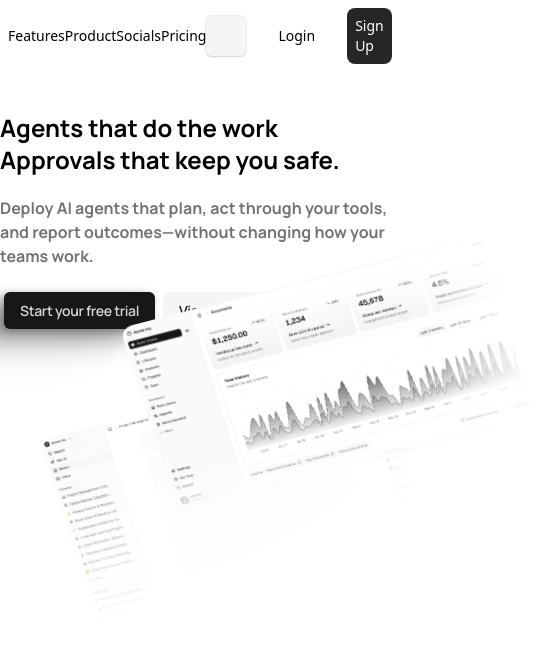
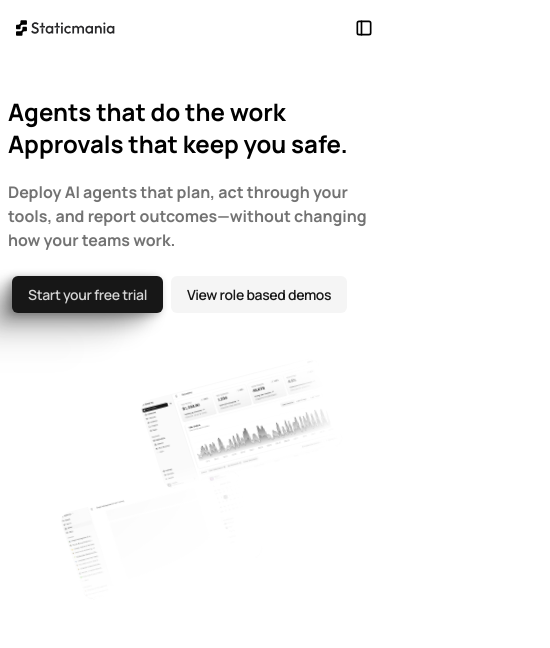
Before and after one commit to shogun444/Template, a Next.js app: page / in a window 390 px wide. Shown: the top 648 px of the page, 550 px wide, since content can reach past the window. Built offline with nearby package versions, Linux system fonts and the light colour scheme.

Commit message:
Made Navbar Responssive

```diff
--- a/app/Provider/Container.tsx
+++ b/app/Provider/Container.tsx
@@ -1,7 +1,7 @@
 import { cn } from "../utils/tailwind-clsx";
 
 export default function Container({children , className} : { children : React.ReactNode ,  className? : string}){
-  return (<div className={cn("max-w-7xl mx-auto   ",className)}>
+  return (<div className={cn("md:max-w-7xl  md:mx-auto mx-2    ",className)}>
     {children}
   </div>)
 }
--- a/app/components/Hero/Images.tsx
+++ b/app/components/Hero/Images.tsx
@@ -3,7 +3,7 @@ import { motion } from "motion/react";
 import Image from "next/image";
 export default function Images() {
   return (
-    <div className="relative w-full min-h-1 pt-20 perspective-[4000px] transform-3d">
+    <div className="relative w-1/2 md:w-full min-h-1 pt-50 md:pt-20 perspective-[4000px] transform-3d">
 
       <motion.div initial={{y:-100 , opacity :0}}
       animate={{y:10,opacity:1}}
--- a/app/components/Hero/hero.tsx
+++ b/app/components/Hero/hero.tsx
@@ -29,7 +29,7 @@ export function Header({
   className?: string;
 }) {
   return (
-    <div className={cn("max-w-4xl mb-5 mt-10 md:mt-20 lg:mt-32 text-2xl md:text-4xl lg:text-6xl font-bold font-display", className)}>
+    <div className={cn("max-w-4xl mb-5 mt-10 md:mt-20 lg:mt-32  text-2xl md:text-4xl lg:text-6xl font-bold font-display", className)}>
       {children}
     </div>
   );
--- a/app/components/Navbar/navbar.tsx
+++ b/app/components/Navbar/navbar.tsx
@@ -1,28 +1,126 @@
-import Link from "next/link"
-import ModeToggle from "../modetoggle"
-import Image from "next/image"
-import Container from "@/app/Provider/Container"
+"use client";
+import Link from "next/link";
+import ModeToggle from "../modetoggle";
+import Image from "next/image";
+import Container from "@/app/Provider/Container";
+import { useState } from "react";
 
-export default function Navbar(){
-  const links = [{name : "Features" , href : "Features"} , {name : "Product" , href : "/Product"} , {name : "Socials" , href : "/socials"} , {name : "Pricing" , href : "/Pricing"}
+export default function Navbar() {
+  const links = [
+    { name: "Features", href: "Features" },
+    { name: "Product", href: "/Product" },
+    { name: "Socials", href: "/socials" },
+    { name: "Pricing", href: "/Pricing" },
+  ];
+  const [visible, setVisbible] = useState(false);
 
+  return (
+    <Container>
+      <div className="rounded-lg w-full flex  justify-between items-center  dark:bg-neutral-800 p-2 ">
+        <Link href={"/"} className="flex items-center ">
+          <Image
+            className="h-10  rounded-md "
+            src={"/logo.svg"}
+            alt="/logo.svg"
+            height={100}
+            width={100}
+          />
+        </Link>
 
-]
-  return(
-  <Container>
-  <div className="rounded-lg w-full flex  justify-between items-center  dark:bg-neutral-800 p-2 ">
-    <Link href={'/'} className="flex items-center ">
-      <Image className="h-10  rounded-md " src={"/logo.svg"} alt="/logo.svg" height={100} width={100}/>
+        <div
+          onClick={() => setVisbible((prev) => !prev)}
+          className="flex    items-center md:hidden "
+        >
+          {visible && (
+            <div
+              onClick={(e) => e.stopPropagation()}
+              className="absolute group flex bg-neutral-500/60  flex-col top-0  w-full h-screen overflow-hidden z-10 gap-5  -translate-x-[93%] mx-auto pl-4"
+            >
+              <div className="flex mt-2 justify-between items-center">
+                <Image
+                  className="h-10 rounded-md "
+                  src={"/logo-mode.svg"}
+                  alt="/logo.svg"
+                  height={100}
+                  width={100}
+                />
+                <span
+                  onClick={() => setVisbible(false)}
+                  className="mr-2 hover:cursor-pointer hover:text-neutral-600"
+                >
+                  {" "}
+                  <svg
+                    xmlns="http://www.w3.org/2000/svg"
+                    width="28"
+                    height="28"
+                    viewBox="0 0 24 24"
+                    fill="none"
+                    stroke="currentColor"
+                    strokeWidth="2"
+                    strokeLinecap="round"
+                    strokeLinejoin="round"
+                    className="tabler-icon tabler-icon-x "
+                  >
+                    <path d="M18 6l-12 12"></path>
+                    <path d="M6 6l12 12"></path>
+                  </svg>{" "}
+                </span>
+              </div>
 
-  </Link>
+              {links.map((itm, id) => (
+                <Link
+                  key={id}
+                  className=" hover:cursor-pointer  hover:text-neutral-700 text-xl font-medium"
+                  href={itm.href}
+                >
+                  {itm.name}
+                </Link>
+              ))}
+            </div>
+          )}
 
-  {links.map((itm,id)=>(<Link key={id} className=" hover:cursor-pointer hover:text-neutral-700 text-sm font-medium"  href={itm.href}>{itm.name}</Link>))}
+          <svg
+            xmlns="http://www.w3.org/2000/svg"
+            width="30"
+            height="24"
+            viewBox="0 0 24 24"
+            fill="none"
+            stroke="currentColor"
+            strokeWidth="2"
+            strokeLinecap="round"
+            strokeLinejoin="round"
+            className="tabler-icon tabler-icon-layout-sidebar size-5"
+          >
+            <path d="M4 4m0 2a2 2 0 0 1 2 -2h12a2 2 0 0 1 2 2v12a2 2 0 0 1 -2 2h-12a2 2 0 0 1 -2 -2z"></path>
+            <path d="M9 4l0 16"></path>
+          </svg>
+        </div>
+        <div className="hidden md:flex  items-center gap-10">
+          {" "}
+          {links.map((itm, id) => (
+            <Link
+              key={id}
+              className=" hover:cursor-pointer hover:text-neutral-700 text-base font-medium"
+              href={itm.href}
+            >
+              {itm.name}
+            </Link>
+          ))}
+        </div>
 
-  <div className="flex gap-8 items-center">
-    <ModeToggle/>
-    <Link href={'/login'} className="text-sm font-medium">Login</Link>
-  <Link href={'/signup'} className=" bg-neutral-800 dark:bg-white dark:text-neutral-800 font-medium text-sm text-white rounded-lg p-2">Sign Up</Link >
-  </div>
-
-  </div> </Container>)
+        <div className="hidden md:flex gap-8 items-center">
+          <ModeToggle />
+          <Link href={"/login"} className="text-sm font-medium">
+            Login
+          </Link>
+          <Link
+            href={"/signup"}
+            className=" bg-neutral-800 dark:bg-white dark:text-neutral-800 font-medium text-sm text-white rounded-lg p-2"
+          >
+            Sign Up
+          </Link>
+        </div>
+      </div>{" "}
+    </Container>
+  );
 }
--- a/app/page.tsx
+++ b/app/page.tsx
@@ -6,7 +6,7 @@ import Hero from "./components/Hero/hero";
 export default function Home() {
   return (<div className="min-h-screen w-full  mx-auto ">
     <Navbar/>
-   <Hero/>
+    <Hero/>
   </div>
 
   );
```
